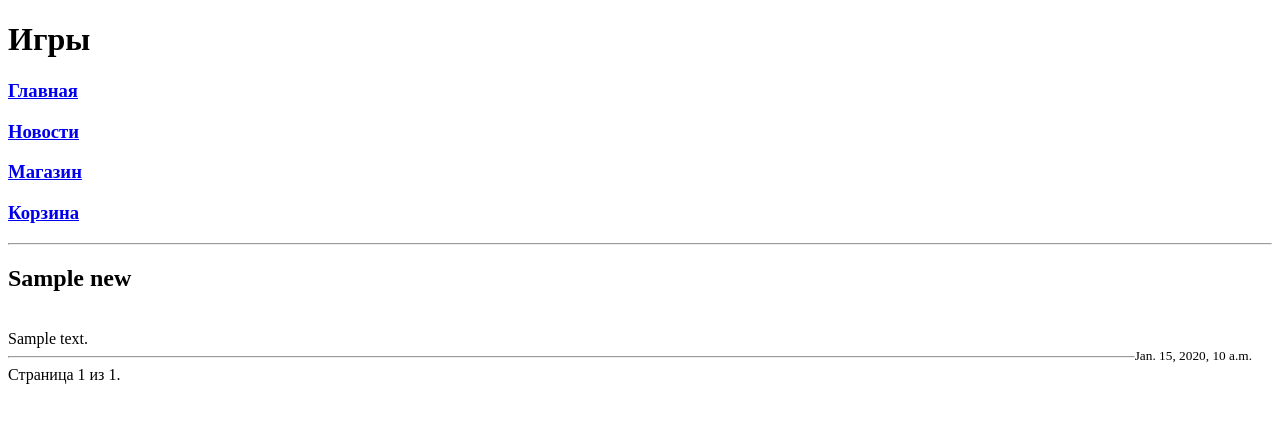
After one commit to artemzenov/Module19HomeWork, a Django app: template module19/templates/second_task/news.html in a window 1280 px wide. The commit adds this page. Shown: the top 423 px of the page. Run offline with Django 3.2, Linux system fonts and the light colour scheme; the template is opened without the code that fills it: most values are stand-ins (such as "Sample title", 1, 10 or a date in 2020).

Commit message:
done homework module 19 task 5

```diff
--- a/module19/module19/urls.py
+++ b/module19/module19/urls.py
@@ -20,11 +20,13 @@ from task1.views import main_page
 from task1.views import shop
 from task1.views import cart
 from task1.views import sign_up_by_django
+from task1.views import news
 
 urlpatterns = [
     path('admin/', admin.site.urls),
     path('platform/', main_page),
     path('platform/shop/', shop),
     path('platform/cart/', cart),
-    path('django_sign_up/', sign_up_by_django)
+    path('django_sign_up/', sign_up_by_django),
+    path('platform/news/', news)
 ]
--- a/module19/task1/models.py
+++ b/module19/task1/models.py
@@ -14,3 +14,9 @@ class Game(models.Model):
     description = models.TextField()
     age_limited = models.BooleanField(default=False)
     buyer = models.ManyToManyField(Buyer, related_name='games')
+
+
+class News(models.Model):
+    title = models.CharField(max_length=50)
+    content = models.TextField()
+    date = models.DateTimeField(auto_now_add=True)
--- a/module19/templates/second_task/menu.html
+++ b/module19/templates/second_task/menu.html
@@ -11,6 +11,7 @@
 
     {% block menu %}
     <a href='//127.0.0.1:8000/platform'><h3>Главная</h3></a>
+    <a href='//127.0.0.1:8000/platform/news'><h3>Новости</h3></a>
     <a href='//127.0.0.1:8000/platform/shop'><h3>Магазин</h3></a>
     <a href='//127.0.0.1:8000/platform/cart'><h3>Корзина</h3></a>
     {% endblock %}
--- /dev/null
+++ b/module19/templates/second_task/news.html
@@ -0,0 +1,32 @@
+{% extends 'menu.html' %}
+{% block pagename %}<h1>Игры</h1>{% endblock %}
+{% block menu %}{{ block.super }}{% endblock %}
+{% block content %}
+    <hr>
+    {% for new in news %}
+        <h2>{{ new.title }}</h2>
+        <br>
+        {{ new.content }}
+        <br>
+        <small style="float: right; margin-right: 20px;">{{ new.date }}</small>
+        <hr>
+    {% endfor %}
+
+    <div class="pagination">
+        <span class="step-links">
+            {% if news.has_previous %}
+                <a href="?page=1">&laquo; Первая</a>
+                <a href="?page={{ news.previous_page_number }}">Предыдущая</a>
+            {% endif %}
+
+            <span class="current">
+                Страница {{ news.number }} из {{ news.paginator.num_pages }}.
+            </span>
+
+            {% if news.has_next %}
+                <a href="?page={{ news.next_page_number }}">Следующая</a>
+                <a href="?page={{ news.paginator.num_pages }}">Последняя &raquo;</a>
+            {% endif %}
+        </span>
+    </div>
+{% endblock %}
```
Also changed, not shown: module19/task1/admin.py (+10 -0 lines), module19/task1/views.py (+10 -0 lines), module19/db.sqlite3, module19/task1/migrations/0002_news_alter_buyer_balance.py (added).
